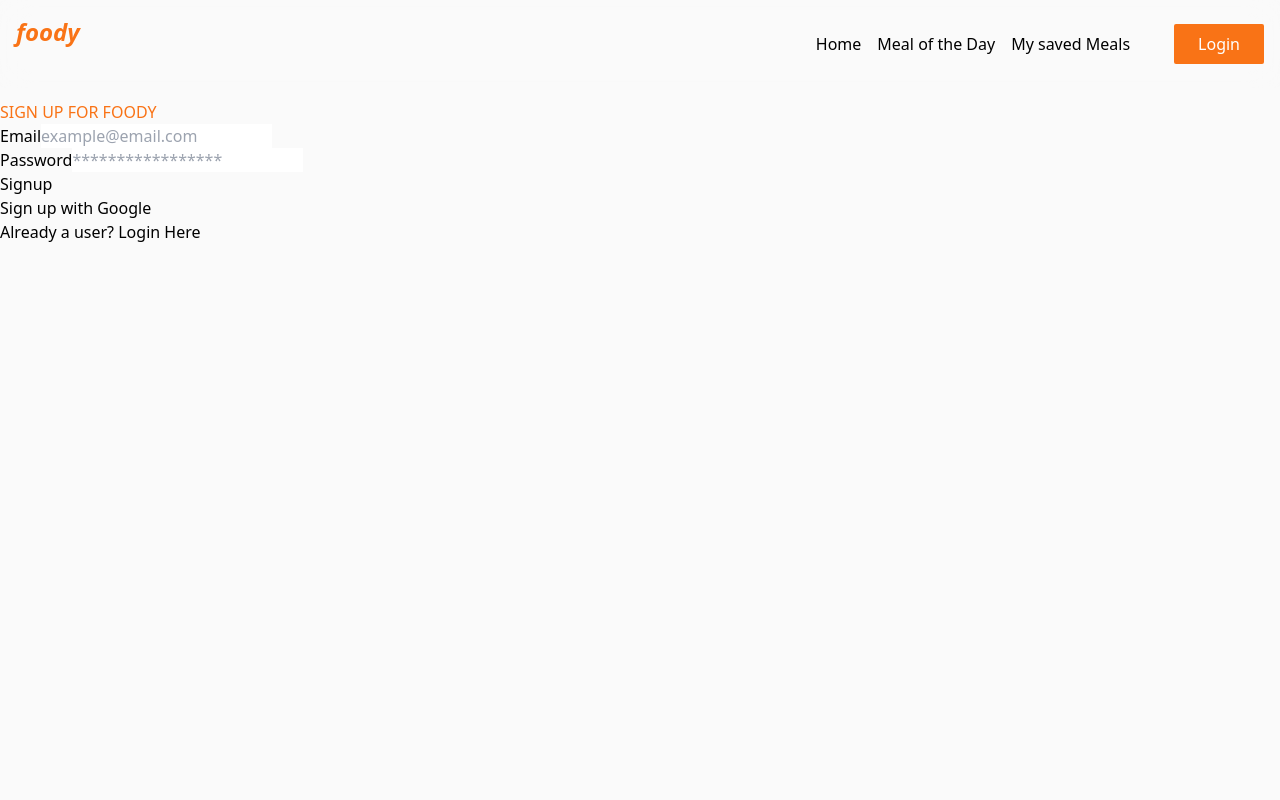
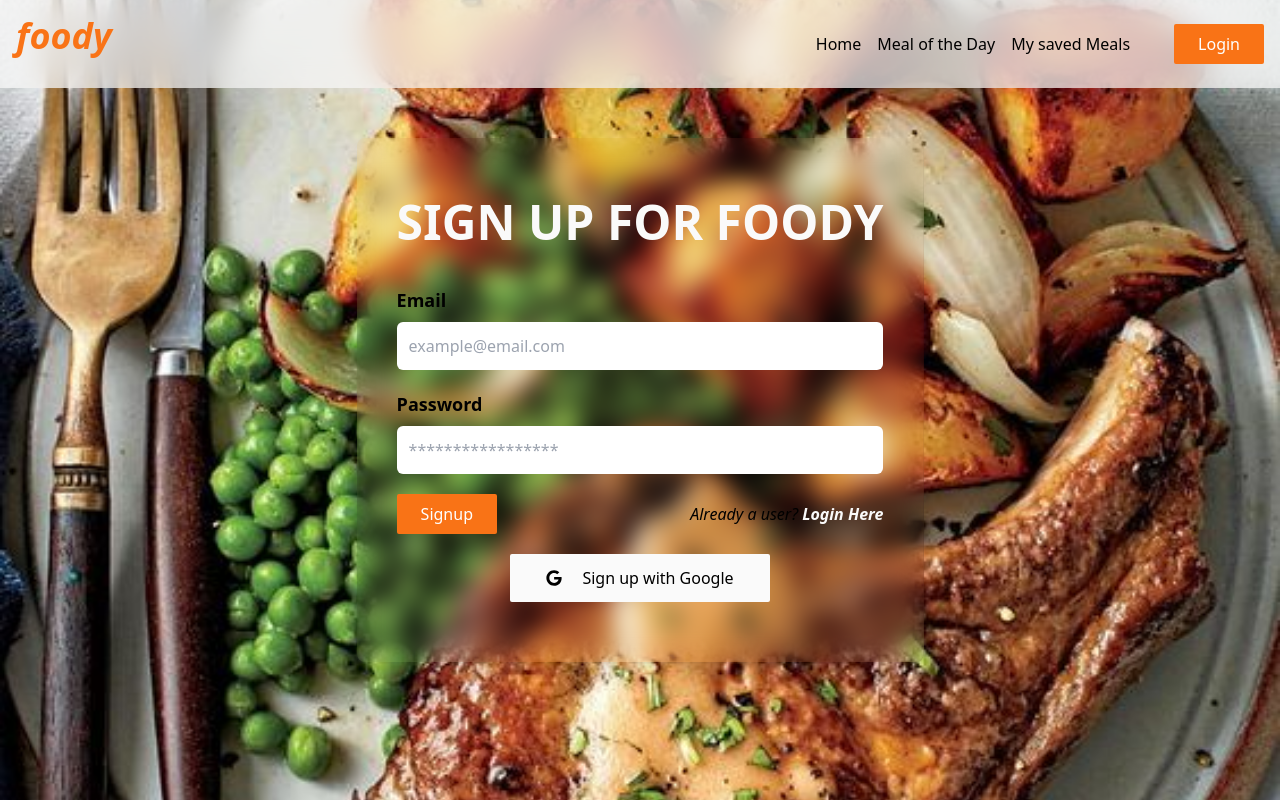
Before and after one commit to SodiqOgundairo/Foody, a React (Vite) app: page /signup in a window 1280 px wide. Built offline with nearby package versions, Linux system fonts and the light colour scheme; no server answers.

Commit message:
fix: signup page styled

```diff
--- a/src/assets/css/main.css
+++ b/src/assets/css/main.css
@@ -9,3 +9,17 @@ body {
     background-size: cover;
     background-repeat: no-repeat;
 }
+
+.signup {
+    background-image: url('../img/signup.jpg');
+    background-position: center;
+    background-size: cover;
+    background-repeat: no-repeat;
+}
+
+.signup {
+    background-image: url('../img/login.jpg');
+    background-position: center;
+    background-size: cover;
+    background-repeat: no-repeat;
+}
--- a/src/components/Header.jsx
+++ b/src/components/Header.jsx
@@ -16,7 +16,7 @@ const Header = () => {
 
   return (
     <header className="flex justify-between p-4 bg-light/70 fixed w-full backdrop-blur-lg flex-wrap">
-      <Link to="/" className="text-orange-500 font-bold text-2xl italic">
+      <Link to="/" className="text-orange-500 font-bold text-4xl italic">
         foody
       </Link>
       <nav className="flex justify-center gap-7 items-center flex-wrap">
--- a/src/pages/Signup.jsx
+++ b/src/pages/Signup.jsx
@@ -2,6 +2,7 @@ import { useState } from "react";
 import { UserAuth } from "../context/AuthContext"; // Import UserAuth instead
 import { useNavigate } from "react-router";
 import { Link } from "react-router-dom";
+import { FaGoogle } from "react-icons/fa";
 
 const Signup = () => {
   const [email, setEmail] = useState("");
@@ -39,39 +40,69 @@ const Signup = () => {
   };
 
   return (
-    <div className="pt-[100px]">
-      <h1 className="text-orange-500">SIGN UP FOR FOODY</h1>
-      {error && <p className="text-red-500">{error}</p>}{" "}
+    <div className="signup h-[100vh] flex flex-col justify-center items-center">
+      <div className=" backdrop-blur-md p-10 rounded-lg shadow-lg">
+        <h1 className="text-light font-bold text-5xl py-5">
+          SIGN UP FOR FOODY
+        </h1>
+        {error && <p className="bg-red-500/50 ">{error}</p>}{" "}
         {/* Conditionally render error message */}
         <form onSubmit={handleSubmit}>
-        <div className="form-group">
-          <label htmlFor="email">Email</label>
+          <div className="flex flex-col gap-2 my-5">
+            <label htmlFor="email" className="font-bold text-lg">
+              Email
+            </label>
             <input
               type="email"
               placeholder="example@email.com"
               autoComplete="email"
+              className="p-3 rounded-md"
               value={email} // Added value attribute for controlled input
               onChange={(e) => setEmail(e.target.value)}
             />
           </div>
-        <div className="form-group">
-          <label htmlFor="password">Password</label>
+          <div className="flex flex-col gap-2 my-5">
+            <label htmlFor="password" className="font-bold text-lg">
+              Password
+            </label>
             <input
               type="password"
               placeholder="*****************"
               autoComplete="current-password"
+              className="p-3 rounded-md"
               value={password} // Added value attribute for controlled input
               onChange={(e) => setPassword(e.target.value)}
             />
           </div>
+          <div className="flex justify-between items-center">
+            <button
+              type="submit"
+              className="bg-orange-500 px-6 py-2 rounded-sm text-white hover:bg-orange-900 hover:shadow-lg"
+            >
+              Signup
+            </button>
+            <p className="font-normal italic">
+              Already a user?{" "}
+              <Link
+                to="/login"
+                className="text-light font-bold hover:text-orange-500"
+              >
+                Login Here
+              </Link>
+            </p>
+          </div>
+        </form>
+        <div className="flex justify-center my-5">
 
-        <button type="submit">Signup</button>
-      </form>
-      <button onClick={handleGoogleSignIn}>Sign up with Google</button>
-      <p>
-        Already a user? <Link to="/login">Login Here</Link>
-      </p>{" "}
+        <button
+          onClick={handleGoogleSignIn}
+          className="bg-light text-center py-3 px-9 rounded-sm hover:bg-orange-500 hover:shadow-lg hover:text-light flex justify-center items-center gap-5"
+          >
+          <FaGoogle /> <span> Sign up with Google </span>
+        </button>
+          </div>
         {/* Corrected route path */}
+      </div>
     </div>
   );
 };
```
Also changed, not shown: src/assets/img/login.jpg (added), src/assets/img/signup.jpg (added). Lines whose indentation alone changed are shown as unchanged.
